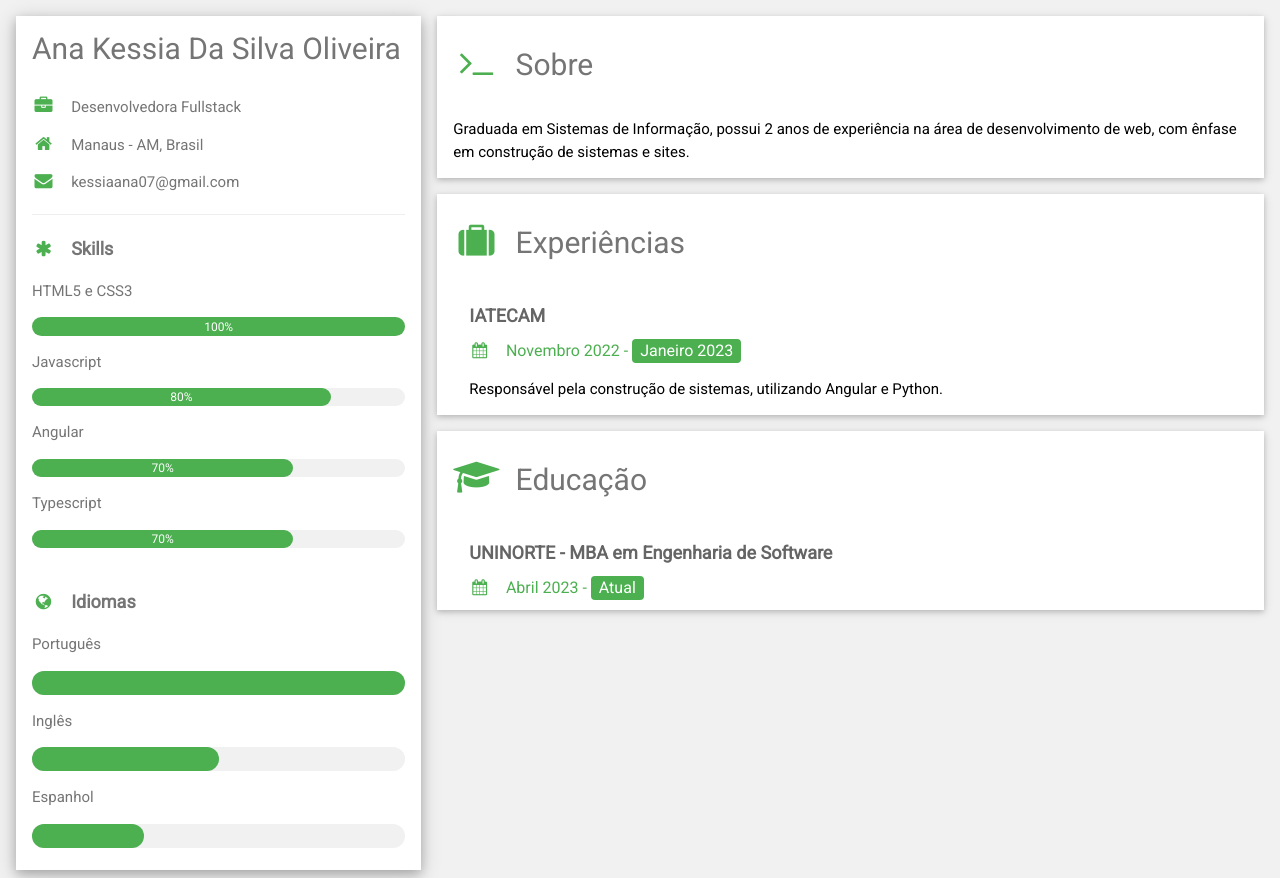
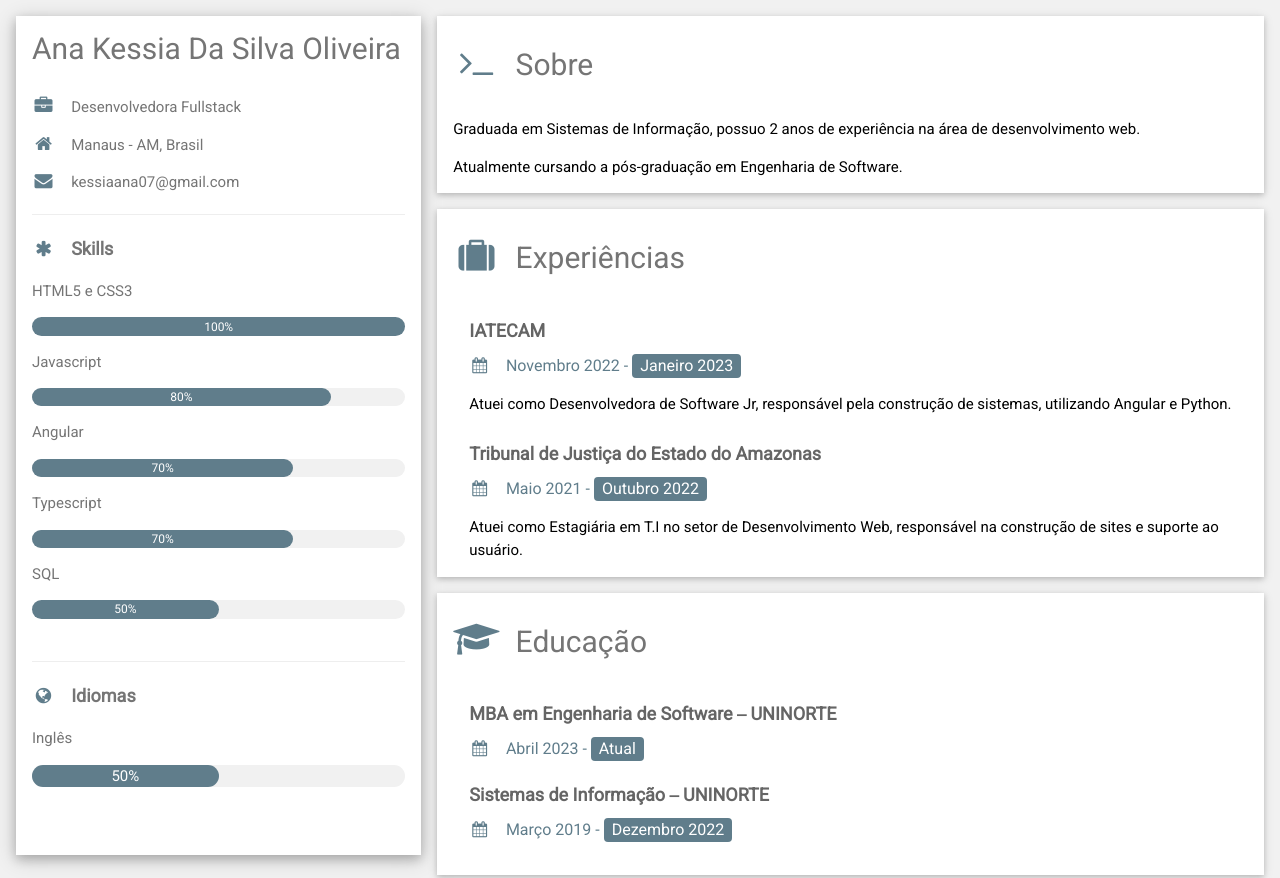
Before and after one commit to anakessia/curriculo-online-DIO, a plain HTML site: page index.html in a window 1280 px wide. Shown: the top 878 px of the page. Drawn offline with nearby package versions, Linux system fonts and the light colour scheme.

Commit message:
Update index.html

```diff
--- a/index.html
+++ b/index.html
@@ -1,10 +1,10 @@
 <!DOCTYPE html>
 <!-- @falvojr: Reference article https://www.w3schools.com/howto/howto_website_create_resume.asp -->
 <!-- @falvojr: Useful link to use fontawesome (fa) icons: https://fontawesome.com/v4/icons/ -->
-<html lang="pt-BR">
+<html lang="pt-br">
 
   <head>
-    <title>Ana Oliveira</title>
+    <title>Ana Kessia</title>
 
     <meta http-equiv="Content-Type" content="text/html; charset=UTF-8">
     <meta name="viewport" content="width=device-width, initial-scale=1">
@@ -36,48 +36,45 @@
               <h2>Ana Kessia Da Silva Oliveira</h2>
             </div>
             <div class="w3-container">
-              <p><i class="fa fa-briefcase fa-fw w3-margin-right w3-large w3-text-green"></i>Desenvolvedora Fullstack</p>
-              <p><i class="fa fa-home fa-fw w3-margin-right w3-large w3-text-green"></i>Manaus - AM, Brasil</p>
-              <p><i class="fa fa-envelope fa-fw w3-margin-right w3-large w3-text-green"></i>kessiaana07@gmail.com</p>
-
+              <p><i class="fa fa-briefcase fa-fw w3-margin-right w3-large w3-text-blue-grey"></i>Desenvolvedora Fullstack</p>
+              <p><i class="fa fa-home fa-fw w3-margin-right w3-large w3-text-blue-grey"></i>Manaus - AM, Brasil</p>
+              <p><i class="fa fa-envelope fa-fw w3-margin-right w3-large w3-text-blue-grey"></i>kessiaana07@gmail.com</p>
               <hr>
 
               <p class="w3-large">
-                <b><i class="fa fa-asterisk fa-fw w3-margin-right w3-text-green"></i>Skills</b>
+                <b><i class="fa fa-asterisk fa-fw w3-margin-right w3-text-blue-grey"></i>Skills</b>
               </p>
               <p>HTML5 e CSS3</p>
               <div class="w3-light-grey w3-round-xlarge w3-small">
-                <div class="w3-container w3-center w3-round-xlarge w3-green" style="width:100%">100%</div>
+                <div class="w3-container w3-center w3-round-xlarge w3-blue-grey" style="width:100%">100%</div>
               </div>
               <p>Javascript</p>
               <div class="w3-light-grey w3-round-xlarge w3-small">
-                <div class="w3-container w3-center w3-round-xlarge w3-green" style="width:80%">80%</div>
+                <div class="w3-container w3-center w3-round-xlarge w3-blue-grey" style="width:80%">80%</div>
               </div>
               <p>Angular</p>
               <div class="w3-light-grey w3-round-xlarge w3-small">
-                <div class="w3-container w3-center w3-round-xlarge w3-green" style="width:70%">70%</div>
+                <div class="w3-container w3-center w3-round-xlarge w3-blue-grey" style="width:70%">70%</div>
               </div>
               <p>Typescript</p>
               <div class="w3-light-grey w3-round-xlarge w3-small">
-                <div class="w3-container w3-center w3-round-xlarge w3-green" style="width:70%">70%</div>
+                <div class="w3-container w3-center w3-round-xlarge w3-blue-grey" style="width:70%">70%</div>
+              </div>
+              <p>SQL</p>
+              <div class="w3-light-grey w3-round-xlarge w3-small">
+                <div class="w3-container w3-center w3-round-xlarge w3-blue-grey" style="width:50%">50%</div>
               </div>
               <br>
-
+              <hr>
               <p class="w3-large w3-text-theme">
-                <b><i class="fa fa-globe fa-fw w3-margin-right w3-text-green"></i>Idiomas</b>
+                <b><i class="fa fa-globe fa-fw w3-margin-right w3-text-blue-grey"></i>Idiomas</b>
               </p>
-              <p>Português</p>
-              <div class="w3-light-grey w3-round-xlarge">
-                <div class="w3-round-xlarge w3-green" style="height:24px;width:100%"></div>
-              </div>
               <p>Inglês</p>
               <div class="w3-light-grey w3-round-xlarge">
-                <div class="w3-round-xlarge w3-green" style="height:24px;width:50%"></div>
+                <div class="w3-container w3-center w3-round-xlarge w3-blue-grey" style="width:50%">50%</div>
               </div>
-              <p>Espanhol</p>
-              <div class="w3-light-grey w3-round-xlarge">
-                <div class="w3-round-xlarge w3-green" style="height:24px;width:30%"></div>
-              </div>
+              <br>
+              <br>
               <br>
             </div>
           </div><br>
@@ -89,31 +86,41 @@
         <div class="w3-twothird">
 
           <div class="w3-container w3-card w3-white w3-margin-bottom">
-            <h2 class="w3-text-grey w3-padding-16"><i class="fa fa-terminal fa-fw w3-margin-right w3-xxlarge w3-text-green"></i>Sobre</h2>
+            <h2 class="w3-text-grey w3-padding-16"><i class="fa fa-terminal fa-fw w3-margin-right w3-xxlarge w3-text-blue-grey"></i>Sobre</h2>
             <p>Graduada em Sistemas de Informação,
-              possui 2 anos de experiência na área de desenvolvimento de web,
-              com ênfase em construção de sistemas e sites.</p>
+              possuo 2 anos de experiência na área de desenvolvimento web.</p>
+            <p>Atualmente cursando a pós-graduação em Engenharia de Software.</p>
           </div>
 
           <div class="w3-container w3-card w3-white w3-margin-bottom">
             <h2 class="w3-text-grey w3-padding-16">
-              <i class="fa fa-suitcase fa-fw w3-margin-right w3-xxlarge w3-text-green"></i>Experiências
+              <i class="fa fa-suitcase fa-fw w3-margin-right w3-xxlarge w3-text-blue-grey"></i>Experiências
             </h2>
             <div class="w3-container">
               <h5 class="w3-opacity"><b>IATECAM</b></h5>
-              <h6 class="w3-text-green"><i class="fa fa-calendar fa-fw w3-margin-right"></i>Novembro 2022 - <span class="w3-tag w3-green w3-round">Janeiro 2023</span></h6>
-              <p>Responsável pela construção de sistemas, utilizando Angular e Python.</p>
+              <h6 class="w3-text-blue-grey"><i class="fa fa-calendar fa-fw w3-margin-right"></i>Novembro 2022 - <span class="w3-tag w3-blue-grey w3-round">Janeiro 2023</span></h6>
+              <p>Atuei como Desenvolvedora de Software Jr, responsável pela construção de sistemas, utilizando Angular e Python.</p>
+            </div>
+            <div class="w3-container">
+              <h5 class="w3-opacity"><b>Tribunal de Justiça do Estado do Amazonas</b></h5>
+              <h6 class="w3-text-blue-grey"><i class="fa fa-calendar fa-fw w3-margin-right"></i>Maio 2021 - <span class="w3-tag w3-blue-grey w3-round">Outubro 2022</span></h6>
+              <p>Atuei como Estagiária em T.I no setor de Desenvolvimento Web, responsável na construção de sites e suporte ao usuário.</p>
             </div>
           </div>
 
           <div class="w3-container w3-card w3-white">
             <h2 class="w3-text-grey w3-padding-16">
-              <i class="fa fa-graduation-cap fa-fw w3-margin-right w3-xxlarge w3-text-green"></i>Educação
+              <i class="fa fa-graduation-cap fa-fw w3-margin-right w3-xxlarge w3-text-blue-grey"></i>Educação
             </h2>
             <div class="w3-container">
-              <h5 class="w3-opacity"><b>UNINORTE - MBA em Engenharia de Software</b></h5>
-              <h6 class="w3-text-green"><i class="fa fa-calendar fa-fw w3-margin-right"></i>Abril 2023 - <span class="w3-tag w3-green w3-round">Atual</span></h6>
+              <h5 class="w3-opacity"><b>MBA em Engenharia de Software ⎯ UNINORTE</b></h5>
+              <h6 class="w3-text-blue-grey"><i class="fa fa-calendar fa-fw w3-margin-right"></i>Abril 2023 - <span class="w3-tag w3-blue-grey w3-round">Atual</span></h6>
             </div>
+            <div class="w3-container">
+              <h5 class="w3-opacity"><b>Sistemas de Informação ⎯ UNINORTE</b></h5>
+              <h6 class="w3-text-blue-grey"><i class="fa fa-calendar fa-fw w3-margin-right"></i>Março 2019 - <span class="w3-tag w3-blue-grey w3-round">Dezembro 2022</span></h6>
+            </div>
+            <br>
           </div>
 
           <!-- End Right Column -->
@@ -125,7 +132,7 @@
       <!-- End Page Container -->
     </div>
 
-    <footer class="w3-container w3-green w3-center w3-margin-top">
+    <footer class="w3-container w3-blue-grey w3-center w3-margin-top">
       <p>Redes Sociais</p>
       <a href="https://github.com/anakessia" target="_blank"><i class="fa fa-github w3-hover-opacity"></i></a>
       <a href="https://www.linkedin.com/in/ana-kessia" target="_blank"><i class="fa fa-linkedin w3-hover-opacity"></i></a>
```
